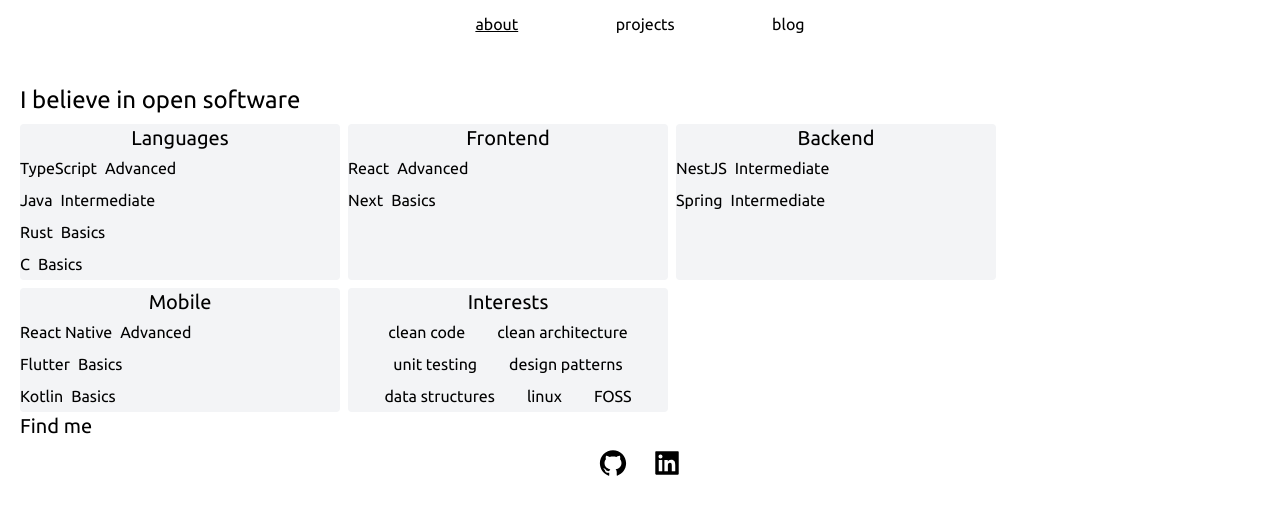
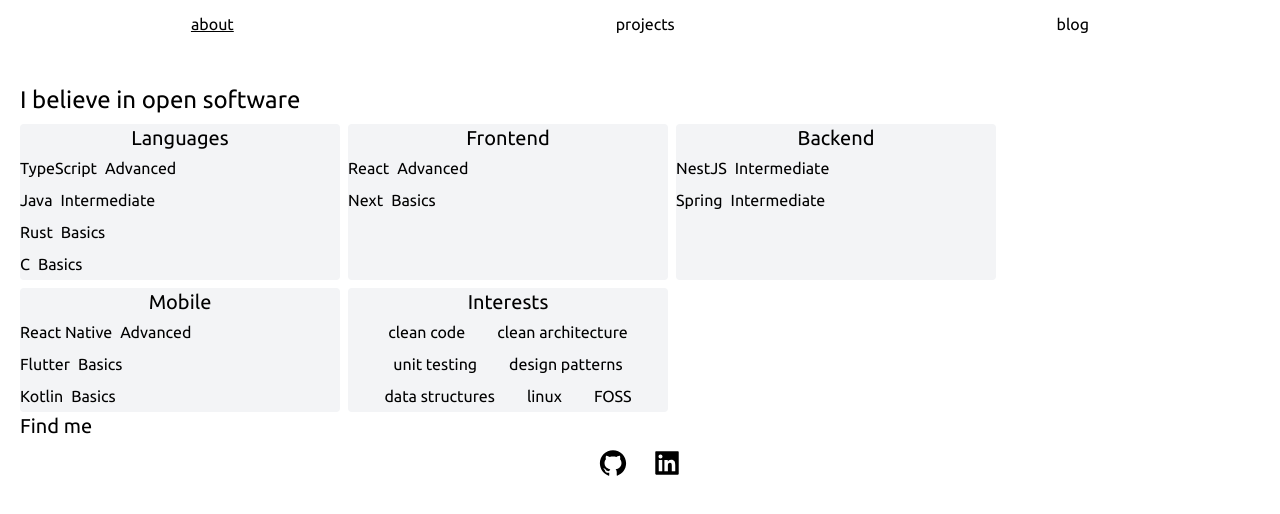
Before and after one commit to joao-arthur/joao-arthur.dev, a Next.js app: page / in a window 1280 px wide. Shown: the top 514 px of the page. Built offline with nearby package versions, Linux system fonts and the light colour scheme; what tailwindcss-image-rendering would draw is missing.

Commit message:
chore: remove react-markdown

```diff
--- a/package.json
+++ b/package.json
@@ -16,8 +16,7 @@
         "next": "14.2.3",
         "react": "18.3.1",
         "react-dom": "18.3.1",
-        "react-icons": "5.2.1",
-        "react-markdown": "9.0.1"
+        "react-icons": "5.2.1"
     },
     "devDependencies": {
         "@tailwindcss/typography": "0.5.13",
--- a/src/components/Header.tsx
+++ b/src/components/Header.tsx
@@ -7,7 +7,7 @@
     const { page } = useHeaderStore();
 
     return (
-        <header className="w-1/3 mx-auto pt-3 pb-8">
+        <header className="mx-auto pt-3 pb-8">
             <nav className="flex justify-around">
                 <Link
                     className={cl({ underline: page === "about" }, "px-4")}
```
Also changed, not shown: 1 other file (tests, documents, lock files or other folders).
